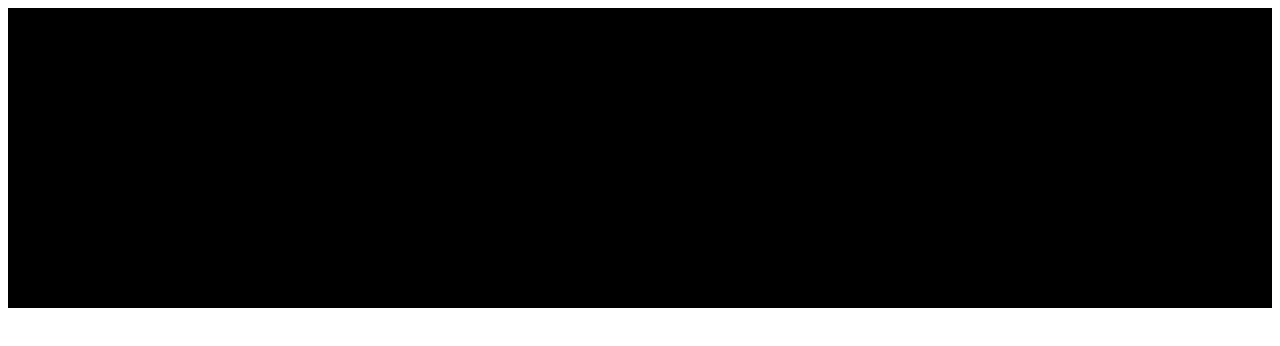
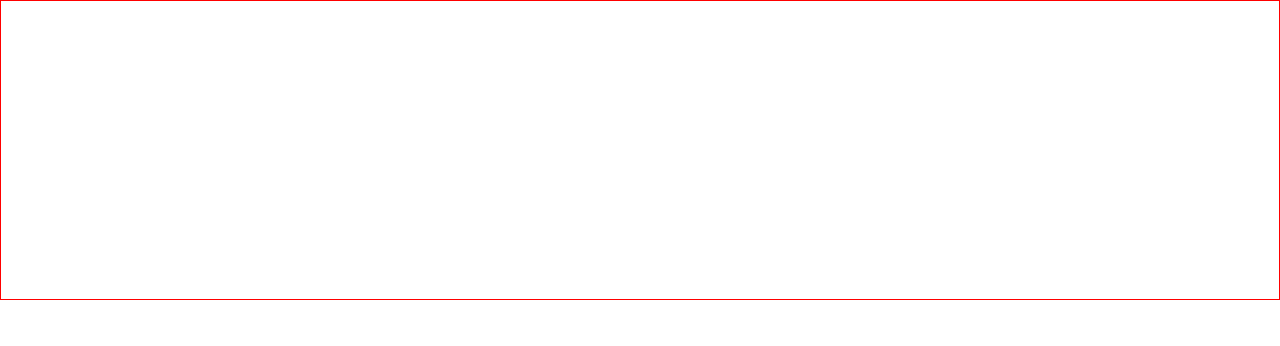
Before and after one commit to e5lina/Hobby-Project, a React (Create React App) app: page / in a window 1280 px wide. Shown: the top 346 px of the page. Built offline with nearby package versions, Linux system fonts and the light colour scheme.

Commit message:
글로벌 스타일시트

```diff
--- a/package.json
+++ b/package.json
@@ -11,6 +11,7 @@
     "react-router-dom": "^6.8.1",
     "react-scripts": "5.0.1",
     "styled-components": "^5.3.6",
+    "styled-reset": "^4.4.5",
     "web-vitals": "^2.1.4"
   },
   "scripts": {
--- /dev/null
+++ b/src/GlobalStyles.js
@@ -0,0 +1,11 @@
+import { createGlobalStyle } from 'styled-components';
+
+const GlobalStyle = createGlobalStyle`
+  *, *::before, *::after {
+    box-sizing: border-box;
+    margin: 0;
+    padding: 0;
+  }
+`;
+
+export default GlobalStyle;
--- a/src/index.js
+++ b/src/index.js
@@ -2,12 +2,14 @@ import React from 'react';
 import ReactDOM from 'react-dom/client';
 import { BrowserRouter } from 'react-router-dom';
 import App from './App';
+import GlobalStyle from './GlobalStyles';
 
 const root = ReactDOM.createRoot(document.getElementById('root'));
 root.render(
   <React.StrictMode>
     <BrowserRouter>
       <App />
+      <GlobalStyle />
     </BrowserRouter>
   </React.StrictMode>,
 );
--- a/src/page/main/Main.jsx
+++ b/src/page/main/Main.jsx
@@ -1,13 +1,20 @@
 import styled from 'styled-components';
+import Footer from '../../component/footer/Footer';
+import Header from '../../component/header/Header';
 
 const MainBody = styled.main`
   width: 100%;
   height: 300px;
-  background-color: black;
+  border: 1px solid red;
 `;
 
 function Main() {
-  return <MainBody />;
+  return (
+    <MainBody>
+      <Header />
+      <Footer />
+    </MainBody>
+  );
 }
 
 export default Main;
```
Also changed, not shown: 1 other file (tests, documents, lock files or other folders).
